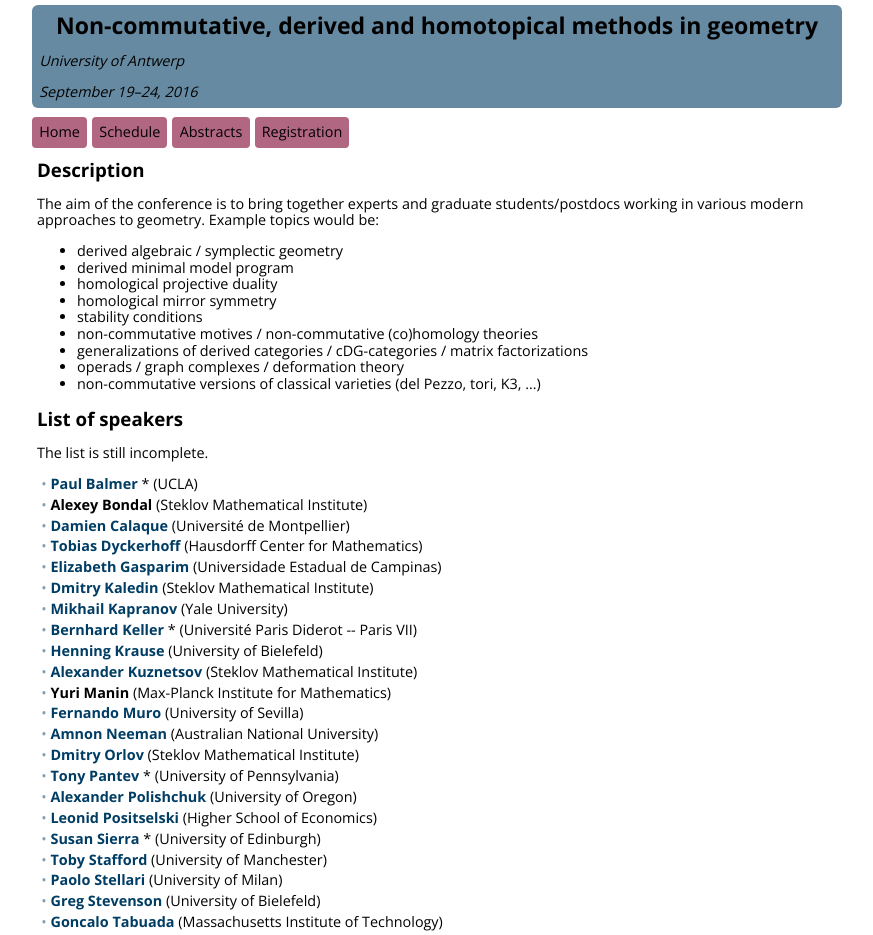
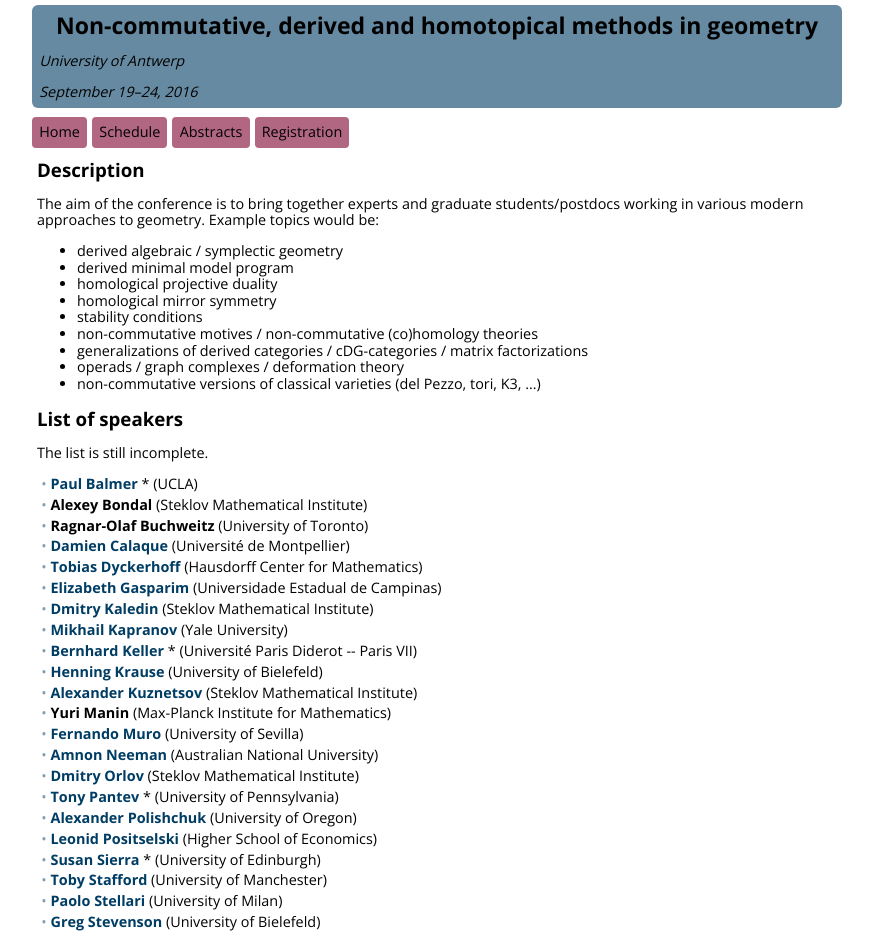
Before and after one commit to ncag-info/antwerp-2016, a Jekyll site: the page built from index.html, in a window 1280 px wide. Shown: the top 935 px of the page, without its empty margins (203-1076 px from the left). Built offline with Jekyll 4.4.1, drawn with Linux system fonts in a browser that asks for light colours; nearby versions of some CDN libraries; library files that are not in the unit come from our copies.

Commit message:
Adding Buchweitz to the list of speakers

```diff
--- a/_data/speakers.yml
+++ b/_data/speakers.yml
@@ -7,6 +7,10 @@
 bondal:
   name: Alexey Bondal
   affiliation: Steklov Mathematical Institute
+
+buchweitz:
+  name: Ragnar-Olaf Buchweitz
+  affiliation: University of Toronto
 
 calaque:
   name: Damien Calaque
```
